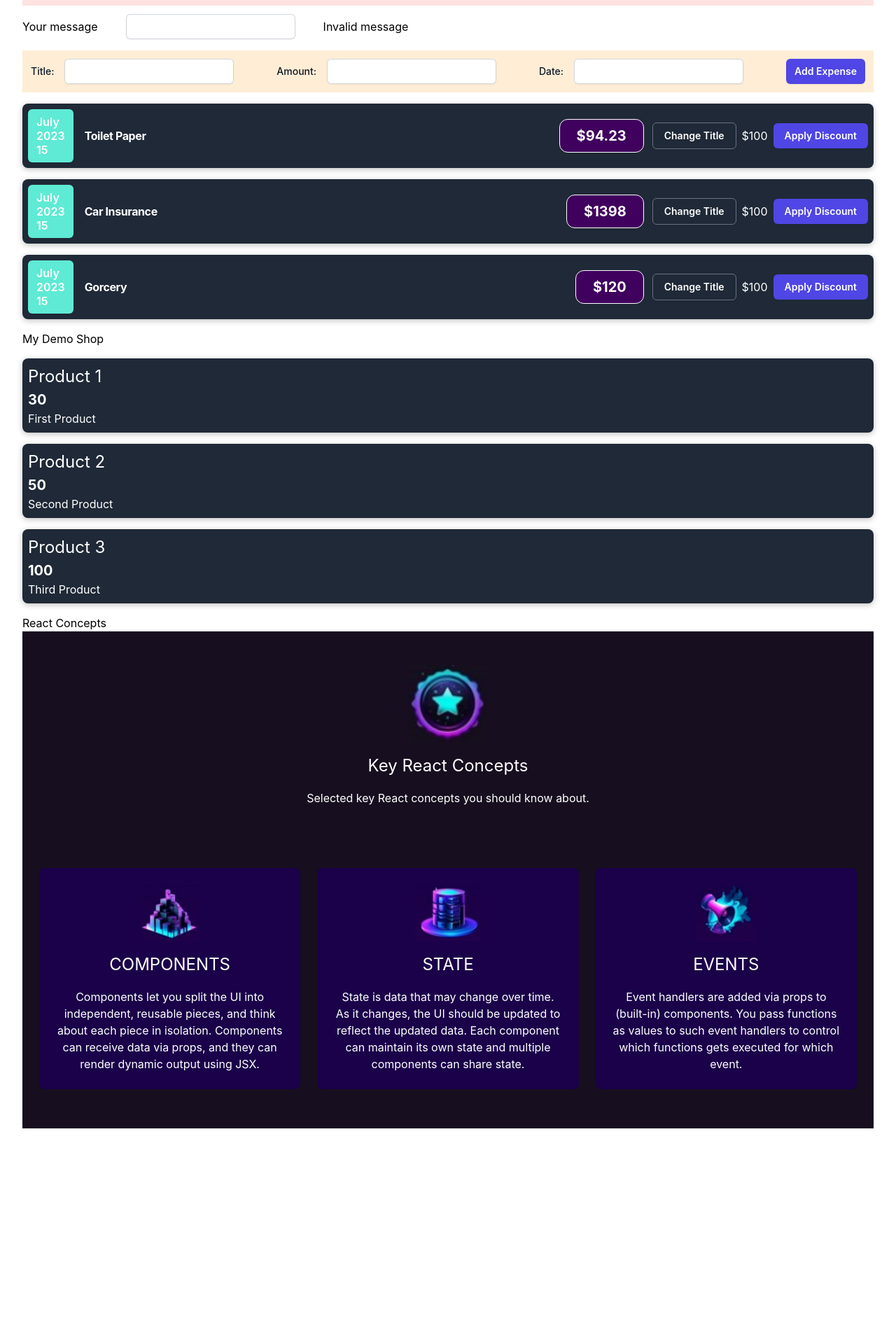
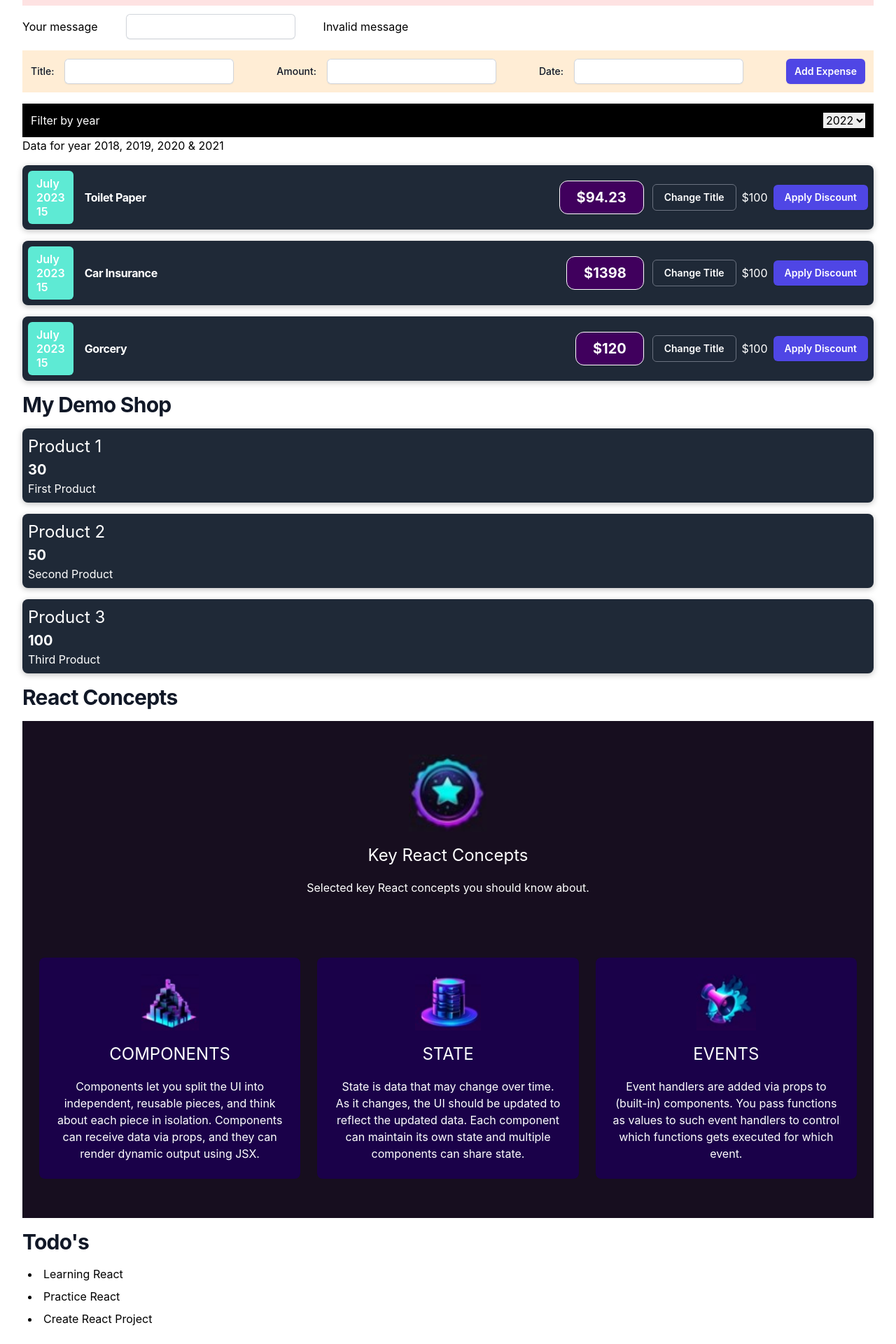
Before and after one commit to dmuduli/reactJS_Learning, a React (Create React App) app in the folder my-app/: page / in a window 1280 px wide. Shown: the part 78-1998 px from the top of the page at 70% size. Before the commit the page ends 1706 px from the top, so only its background shows below. Built offline with nearby package versions, Linux system fonts and the light colour scheme.

Commit message:
Todo function and filter function added

```diff
--- a/my-app/src/App.js
+++ b/my-app/src/App.js
@@ -7,6 +7,7 @@ import KeyConceptImg from "./assets/images/key-img.jpg";
 import ComponentImg from "./assets/images/component-img.jpg";
 import StateImg from "./assets/images/state-img.jpg";
 import EventImg from "./assets/images/event-img.jpg";
+import Todo from "./Components/Todo/Todo";
 
 function App() {
   const expenses = [
@@ -84,7 +85,9 @@ function App() {
 
       <Expenses items={expenses} />
 
-      <h2>My Demo Shop</h2>
+      <h2 className="text-2xl font-bold leading-7 text-gray-900 sm:truncate sm:text-3xl sm:tracking-tight my-4">
+        My Demo Shop
+      </h2>
       <ProductItem
         title={products[0].title}
         price={products[0].price}
@@ -105,8 +108,11 @@ function App() {
       <ProductItem title="Product 3" price="100" description="Third Product" /> */}
       {/* <ExpenseItem></ExpenseItem> */}
 
-      <h2>React Concepts</h2>
+      <h2 className="text-2xl font-bold leading-7 text-gray-900 sm:truncate sm:text-3xl sm:tracking-tight my-4">
+        React Concepts
+      </h2>
       <Concepts items={reactConcepts} />
+      <Todo />
     </div>
     // <div>
     //   <h2>Expense Items</h2>
--- /dev/null
+++ b/my-app/src/Components/ExpenseItem/ExpenseFilter.js
@@ -0,0 +1,26 @@
+import React from "react";
+
+const ExpenseFilter = (props) => {
+  console.log(props);
+  const dropdownChangeHandler = (event) => {
+    props.onChangeFilter(event.target.value);
+  };
+  // console.log(dropdownChangeHandler);
+
+  return (
+    <div className="expense-filter">
+      <div className="bg-black p-3 mt-4 flex items-center justify-between gap-10">
+        <label className="text-white">Filter by year</label>
+        <select value={props.selected} onChange={dropdownChangeHandler}>
+          <option value="2022">2022</option>
+          <option value="2021">2021</option>
+          <option value="2020">2020</option>
+          <option value="2019">2019</option>
+          <option value="2018">2018</option>
+        </select>
+      </div>
+    </div>
+  );
+};
+
+export default ExpenseFilter;
--- a/my-app/src/Components/ExpenseItem/Expenses.js
+++ b/my-app/src/Components/ExpenseItem/Expenses.js
@@ -1,10 +1,50 @@
-import React from "react";
+import React, { useState } from "react";
 import ExpenseItem from "./ExpenseItem";
+import ExpenseFilter from "./ExpenseFilter";
 
 const Expenses = (props) => {
+  const [filteredYear, setFilteredYear] = useState("2022");
+  // const [filterInfoText, setFilterInfoText] = useState("2019, 2021 & 2022");
+  // const filterChangeHandler = (selectedYear) => {
+  //   setFilteredYear(selectedYear);
+  //   if (selectedYear === "2019") {
+  //     setFilterInfoText("2020, 2021 & 2022");
+  //   }
+  // };
+  let filterInfoText = "2018, 2019, 2020 & 2022";
+  if (filteredYear === "2022") {
+    filterInfoText = "2018, 2019, 2020 & 2021";
+  } else if (filteredYear === "2021") {
+    filterInfoText = "2018, 2019, 2020 & 2022";
+  } else if (filteredYear === "2020") {
+    filterInfoText = "2018, 2019, 2021 & 2022";
+  } else if (filteredYear === "2019") {
+    filterInfoText = "2018, 2020, 2021 & 2022";
+  } else {
+    filterInfoText = "2019, 2020, 2021 & 2022";
+  }
+
+  const filterChangeHandler = (selectedYear) => {
+    setFilteredYear(selectedYear);
+    console.log(selectedYear);
+  };
+
   return (
+    <>
+      <ExpenseFilter
+        selected={filteredYear}
+        onChangeFilter={filterChangeHandler}
+      />
+      <p>Data for year {filterInfoText}</p>
       <div>
+        {props.items.map((expenses) => (
           <ExpenseItem
+            expensesTitle={expenses.title}
+            expensesPrice={expenses.price}
+            expensesDate={expenses.date}
+          />
+        ))}
+        {/* <ExpenseItem
           expensesTitle={props.items[0].title}
           expensesPrice={props.items[0].price}
           expensesDate={props.items[0].date}
@@ -18,8 +58,9 @@ const Expenses = (props) => {
           expensesTitle={props.items[2].title}
           expensesPrice={props.items[2].price}
           expensesDate={props.items[2].date}
-      />
+        /> */}
       </div>
+    </>
   );
 };
 
--- /dev/null
+++ b/my-app/src/Components/Todo/Todo.js
@@ -0,0 +1,17 @@
+import React from "react";
+import TodoList from "./TodoList";
+
+const TodoChart = ["Learning React", "Practice React", "Create React Project"];
+
+function Todo() {
+  return (
+    <>
+      <h2 className="text-2xl font-bold leading-7 text-gray-900 sm:truncate sm:text-3xl sm:tracking-tight my-4">
+        Todo's
+      </h2>
+      <TodoList items={TodoChart} />
+    </>
+  );
+}
+
+export default Todo;
--- /dev/null
+++ b/my-app/src/Components/Todo/TodoList.js
@@ -0,0 +1,15 @@
+import React from "react";
+
+function TodoList(props) {
+  return (
+    <>
+      <ul>
+        {props.items.map((todoLists) => (
+          <li className="list-disc list-inside m-2">{todoLists}</li>
+        ))}
+      </ul>
+    </>
+  );
+}
+
+export default TodoList;
```
Lines whose indentation alone changed are shown as unchanged.
